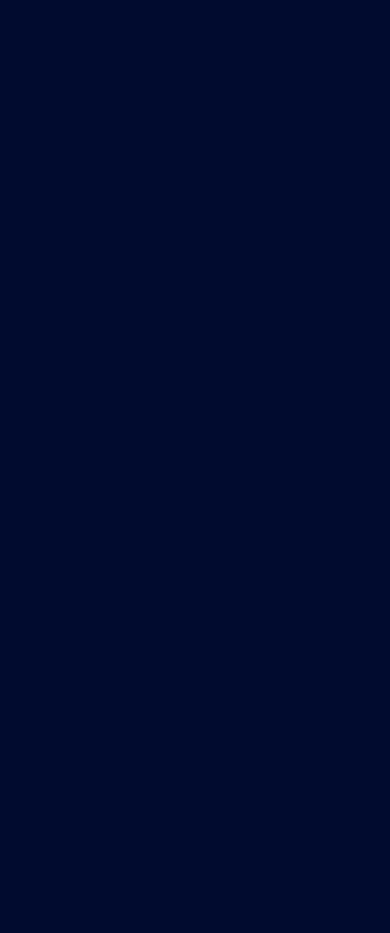
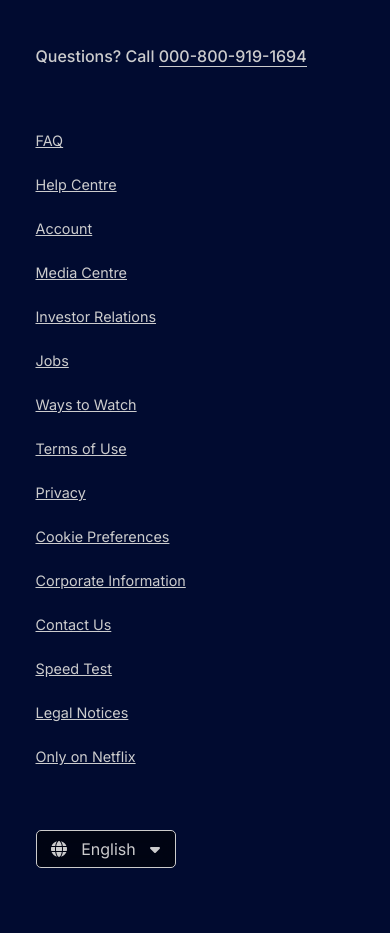
Before and after one commit to dazzlerabhi30800/netflix-welcome-page-clone-in-react, a React (Vite) app: page / in a window 390 px wide. Shown: the part 3900-4833 px from the top of the page. Before the commit the page ends 3888 px from the top, so only its background shows below. Built offline with nearby package versions, Linux system fonts and the light colour scheme.

Commit message:
added footer

```diff
--- a/src/App.jsx
+++ b/src/App.jsx
@@ -3,6 +3,7 @@
 import Header from "./Components/Header";
 import InfoSection from "./Components/InfoSection";
 import Accordian from "./Components/Accordian";
+import Footer from "./Components/Footer";
 
 function App() {
   return (
@@ -12,6 +13,7 @@
         <InfoSection />
         <Accordian />
       </main>
+      <Footer />
     </>
   );
 }
--- /dev/null
+++ b/src/Components/Footer.jsx
@@ -0,0 +1,28 @@
+import React from "react";
+import data from "./LinksData";
+import LanguageSelector from "./LanguageSelector";
+
+const Footer = () => {
+  return (
+    <footer>
+      <h5 className="call">
+        Questions? Call <span>000-800-919-1694</span>
+      </h5>
+      <ul className="links">
+        {data.map((link, index) => {
+          return (
+            <li key={index}>
+              <a onClick={(e) => e.preventDefault()} href="#">
+                {link}
+              </a>
+            </li>
+          );
+        })}
+      </ul>
+      <LanguageSelector />
+      <p>Netflix India</p>
+    </footer>
+  );
+};
+
+export default Footer;
--- /dev/null
+++ b/src/Components/LinksData.jsx
@@ -0,0 +1,17 @@
+export default [
+  "FAQ",
+  "Help Centre",
+  "Account",
+  "Media Centre",
+  "Investor Relations",
+  "Jobs",
+  "Ways to Watch",
+  "Terms of Use",
+  "Privacy",
+  "Cookie Preferences",
+  "Corporate Information",
+  "Contact Us",
+  "Speed Test",
+  "Legal Notices",
+  "Only on Netflix",
+];
--- a/src/Components/Styles/Accordian.css
+++ b/src/Components/Styles/Accordian.css
@@ -13,7 +13,7 @@
   padding-bottom: 1rem;
 
   > h3 {
-    font-size: clamp(2.2rem, 3.5vw, 3rem);
+    font-size: clamp(2rem, 3.5vw, 3rem);
   }
 
   .accordian--container {
--- /dev/null
+++ b/src/Components/Styles/Footer.css
@@ -0,0 +1,55 @@
+:root {
+  --footer-text-color: #cccccd;
+}
+footer {
+  display: flex;
+  flex-direction: column;
+  gap: 4rem;
+  width: 90%;
+  margin: 3rem auto 2rem;
+  padding: 1rem 1rem 2rem;
+  color: var(--footer-text-color);
+  > h5 {
+    font-size: clamp(1rem, 2vw, 1.2rem);
+    font-weight: 500;
+
+    > span {
+      border-bottom: 1px solid var(--footer-text-color);
+    }
+  }
+
+  > ul {
+    display: grid;
+    grid-template-columns: repeat(1, 1fr);
+    gap: 1.5rem;
+    list-style: none;
+
+    > li > a {
+      color: var(--footer-text-color);
+      font-size: 0.9rem;
+      transition: 0.3s linear;
+
+      &:hover {
+        color: red;
+      }
+    }
+  }
+}
+
+@media (width >= 450px) {
+  footer > .links {
+    grid-template-columns: repeat(2, 1fr);
+  }
+}
+
+@media (width >= 800px) {
+  footer > .links {
+    grid-template-columns: repeat(3, 1fr);
+  }
+}
+
+@media (width >= 1100px) {
+  footer > .links {
+    grid-template-columns: repeat(4, 1fr);
+  }
+}
--- a/src/Components/Styles/style.css
+++ b/src/Components/Styles/style.css
@@ -1,6 +1,7 @@
 @import url("https://fonts.googleapis.com/css2?family=Inter:wght@300;400;500;600;700;800;900&display=swap");
 @import "./Main.css";
 @import "./Accordian.css";
+@import "./Footer.css";
 
 :root {
   --font-Inter: "Inter", sans-serif;
@@ -64,20 +65,22 @@
 
   > .links--container {
     --font-links: 1rem;
-    --option-width: 140px;
     display: flex;
     gap: 1rem;
     align-items: center;
     font-size: var(--font-links);
     color: #fff;
-
-    > .language--selector {
+  }
+}
+.language--selector {
   display: flex;
   flex-direction: column;
   gap: 5px;
   position: relative;
+  width: 140px;
 
   > .language {
+    --option-width: 140px;
     display: flex;
     gap: 14px;
     background: rgba(0, 0, 0, 0.6);
@@ -134,8 +137,6 @@
 
       &:hover {
         background: #8299f7;
-          }
-        }
       }
     }
   }
@@ -254,6 +255,11 @@
 
     > .links--container {
       --font-links: 1.2rem;
+    }
+  }
+  .language--selector {
+    width: 160px;
+    > .language {
       --option-width: 160px;
     }
   }
@@ -263,7 +269,7 @@
     margin-right: auto;
 
     > h1 {
-      font-size: clamp(3.5rem, 5vw, 4rem);
+      font-size: clamp(3rem, 5vw, 3.5rem);
     }
 
     > p {
@@ -282,11 +288,14 @@
     gap: 0;
   }
   form > .input--container {
-    width: 80%;
+    width: 77%;
 
     > input {
       padding: 10px 12px;
       font-size: 1.2rem;
     }
   }
+  form > button {
+    white-space: nowrap;
   }
+}
```
Lines whose indentation alone changed are shown as unchanged.
